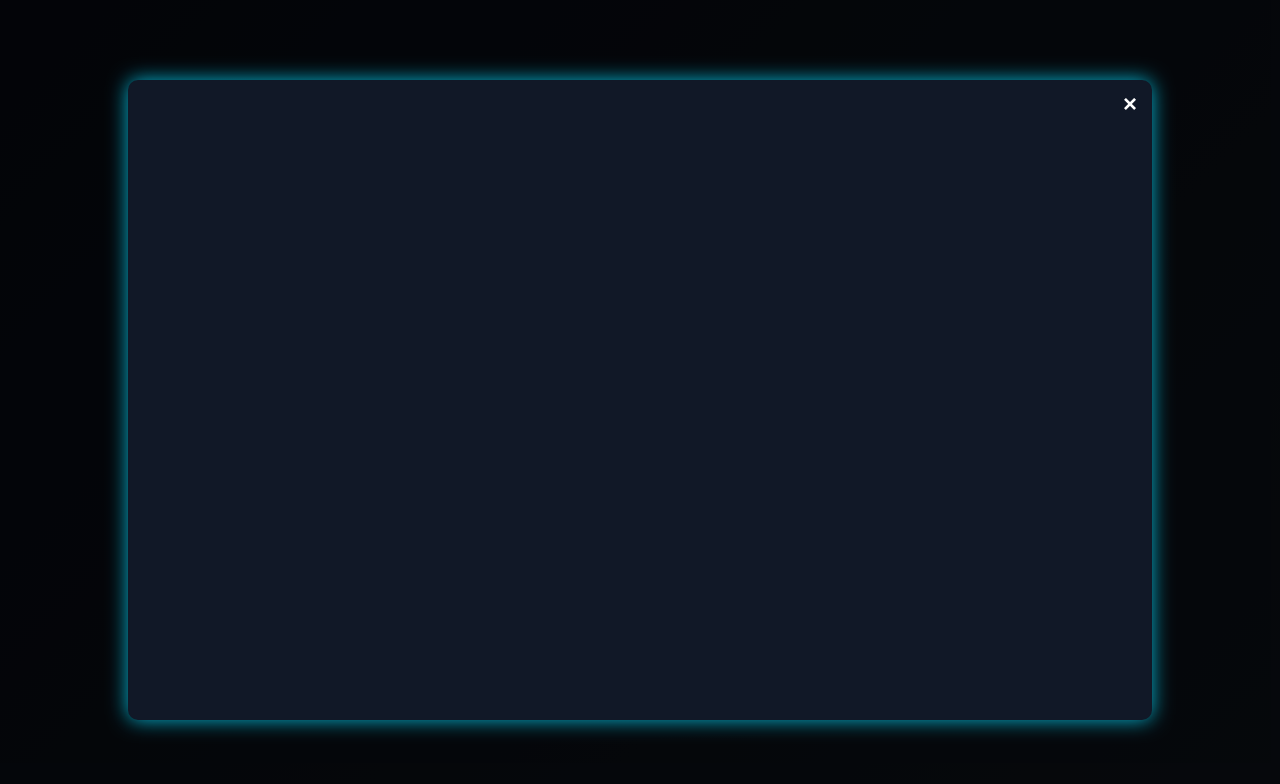
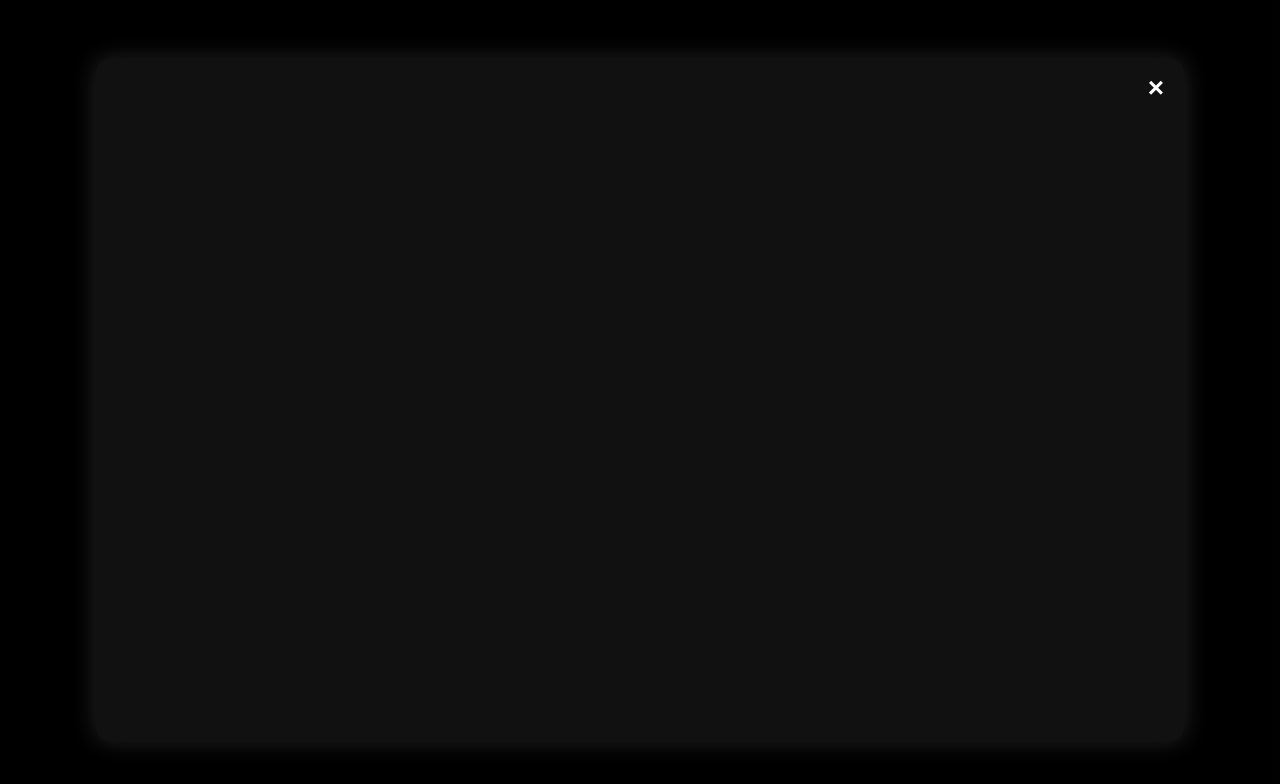
Before and after one commit to Danieldaguy/Kulidbrowsing, a website: page public/index.html in a window 1280 px wide. Drawn offline with Linux system fonts and the light colour scheme.

Commit message:
Initial commit

```diff
--- a/public/example.css
+++ b/public/example.css
@@ -1,132 +1,31 @@
-/* General Styling */
-body {
-    font-family: 'Arial', sans-serif;
-    background: linear-gradient(135deg, #0f172a, #1e293b);
-    color: white;
-    text-align: center;
-    margin: 0;
-    padding: 0;
-    display: flex;
-    flex-direction: column;
-    align-items: center;
-    justify-content: center;
-    height: 100vh;
-}
+/* General Styling */ body { font-family: 'Arial', sans-serif; background: #090909; color: #f5f5f5; text-align: center; margin: 0; padding: 0; display: flex; flex-direction: column; align-items: center; justify-content: center; height: 100vh; }
 
-/* Container */
-.container {
-    width: 90%;
-    max-width: 500px;
-    padding: 20px;
-    background: rgba(255, 255, 255, 0.1);
-    border-radius: 10px;
-    box-shadow: 0 5px 15px rgba(0, 0, 0, 0.3);
-    backdrop-filter: blur(10px);
-}
+/* Container */ .container { width: 90%; max-width: 500px; padding: 20px; background: rgba(255, 255, 255, 0.05); border-radius: 12px; box-shadow: 0 0 20px rgba(255, 255, 255, 0.1); backdrop-filter: blur(8px); }
 
-/* Title */
-h1 {
-    margin-bottom: 10px;
-    font-size: 24px;
-}
+/* Title */ h1 { margin-bottom: 15px; font-size: 26px; color: #fff; }
 
-/* Search Bar */
-.search-container {
-    display: flex;
-    gap: 10px;
-    margin-bottom: 15px;
-}
+/* Search Bar */ .search-container { display: flex; gap: 10px; margin-bottom: 15px; }
 
-#urlInput {
-    flex: 1;
-    padding: 12px;
-    border: none;
-    border-radius: 5px;
-    font-size: 16px;
-    background: rgba(255, 255, 255, 0.2);
-    color: white;
-    outline: none;
-    transition: 0.3s;
-}
+#urlInput { flex: 1; padding: 14px; border: none; border-radius: 8px; font-size: 16px; background: rgba(255, 255, 255, 0.08); color: white; outline: none; transition: 0.3s; text-align: center; }
 
-#urlInput::placeholder {
-    color: #bbb;
-}
+#urlInput::placeholder { color: #999; }
 
-#urlInput:focus {
-    background: rgba(255, 255, 255, 0.3);
-}
+#urlInput:focus { background: rgba(255, 255, 255, 0.15); box-shadow: 0 0 10px rgba(255, 255, 255, 0.2); }
 
-/* Buttons */
-button {
-    padding: 12px;
-    border: none;
-    border-radius: 5px;
-    cursor: pointer;
-    font-size: 16px;
-    font-weight: bold;
-    transition: 0.3s;
-}
+/* Buttons */ button { padding: 14px; border: none; border-radius: 8px; cursor: pointer; font-size: 16px; font-weight: bold; transition: 0.3s; color: black; }
 
-#searchButton {
-    background: #06b6d4;
-    color: white;
-}
+#searchButton { background: #ffffff; color: #000; }
 
-#searchButton:hover {
-    background: #0284c7;
-}
+#searchButton:hover { background: #cccccc; }
 
-#openNewTab {
-    background: #22c55e;
-    color: white;
-    width: 100%;
-}
+#openNewTab { background: #ffffff; color: #000; width: 100%; }
 
-#openNewTab:hover {
-    background: #16a34a;
-}
+#openNewTab:hover { background: #bbbbbb; }
 
-/* Modal */
-.modal {
-    display: none;
-    position: fixed;
-    top: 0;
-    left: 0;
-    width: 100vw;
-    height: 100vh;
-    background: rgba(0, 0, 0, 0.8);
-    display: flex;
-    justify-content: center;
-    align-items: center;
-}
+/* Modal */ .modal { display: none; position: fixed; top: 0; left: 0; width: 100vw; height: 100vh; background: rgba(0, 0, 0, 0.9); display: flex; justify-content: center; align-items: center; }
 
-.modal-content {
-    position: relative;
-    width: 80%;
-    height: 80%;
-    background: #111827;
-    border-radius: 10px;
-    overflow: hidden;
-    display: flex;
-    flex-direction: column;
-    box-shadow: 0 0 20px #06b6d4;
-}
+.modal-content { position: relative; width: 85%; height: 85%; background: #111; border-radius: 12px; overflow: hidden; display: flex; flex-direction: column; box-shadow: 0 0 25px rgba(255, 255, 255, 0.15); }
 
-.close {
-    position: absolute;
-    top: 10px;
-    right: 15px;
-    font-size: 24px;
-    font-weight: bold;
-    color: white;
-    cursor: pointer;
-}
+.close { position: absolute; top: 12px; right: 20px; font-size: 28px; font-weight: bold; color: white; cursor: pointer; }
 
-/* Iframe */
-.iframeWindow {
-    flex-grow: 1;
-    width: 100%;
-    height: 100%;
-    border: none;
-}
+/* Iframe */ .iframeWindow { flex-grow: 1; width: 100%; height: 100%; border: none; }
--- a/public/index.html
+++ b/public/index.html
@@ -3,7 +3,7 @@
 <head>
     <meta charset="UTF-8">
     <meta name="viewport" content="width=device-width, initial-scale=1.0">
-    <title>Proxy Browser</title>
+    <title>Kulid Browsing</title>
 
     <script src="/uv/uv.bundle.js"></script>
     <script src="/uv/uv.config.js"></script>
```
Also changed, not shown: README.md (deleted).
